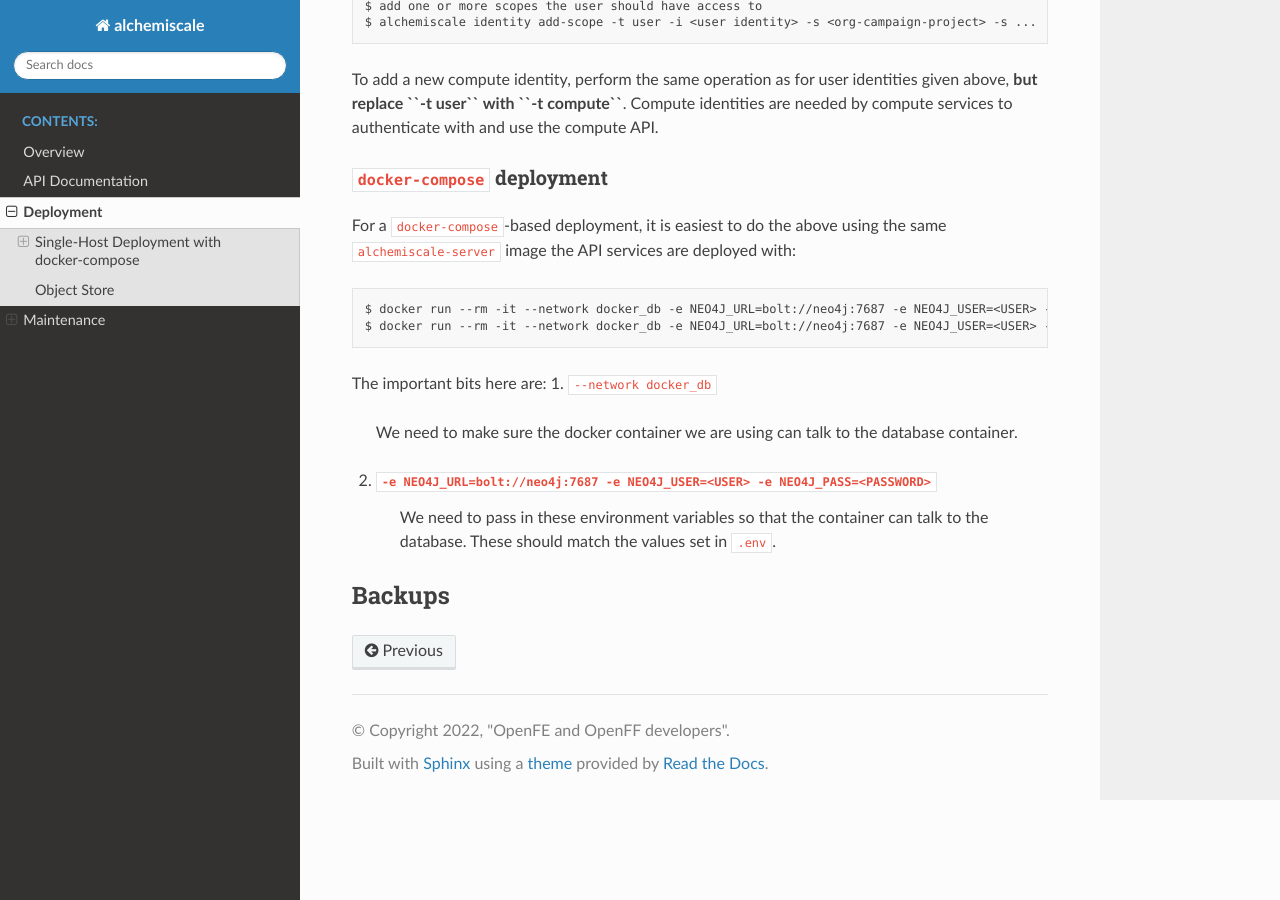
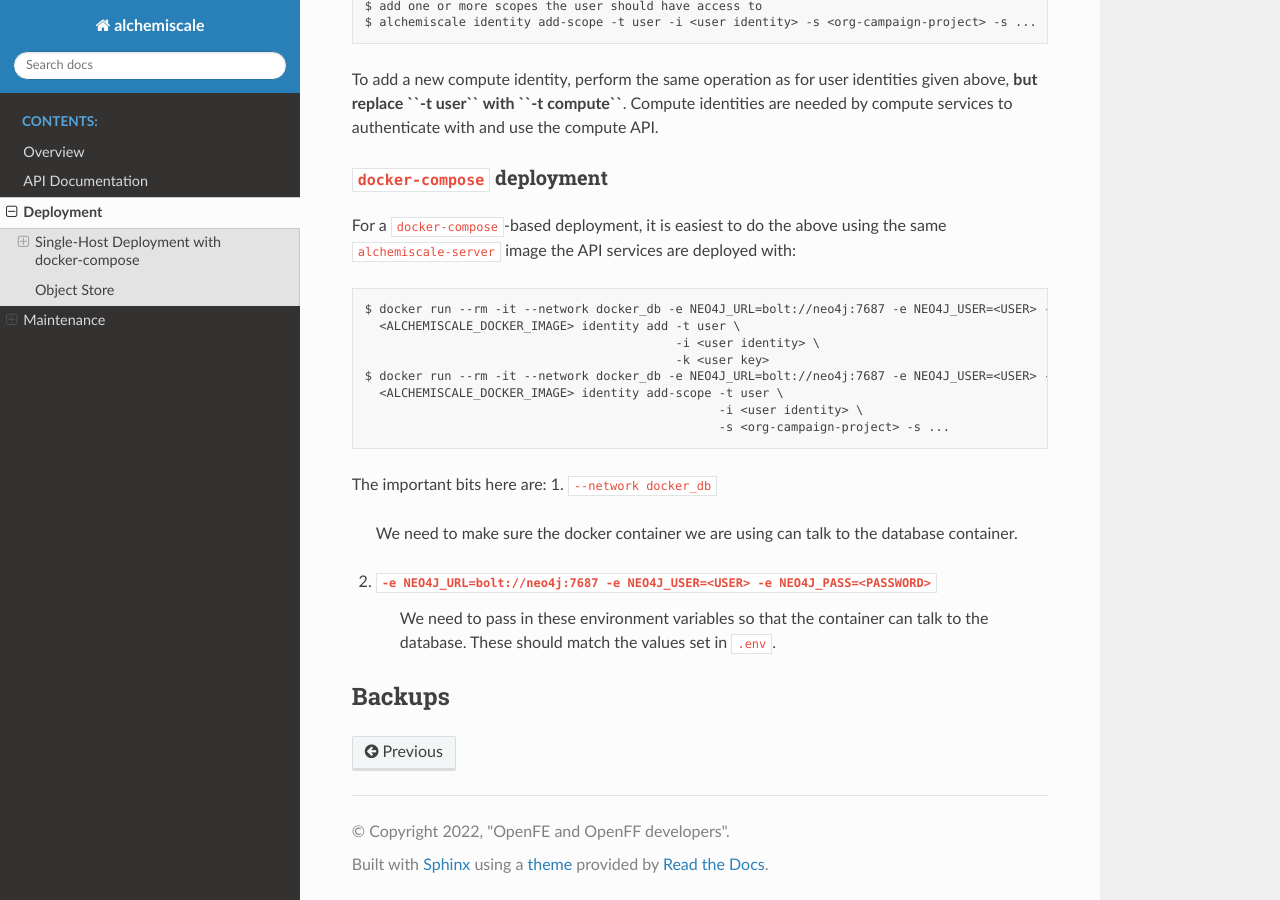
Before and after one commit to OpenFreeEnergy/alchemiscale, a Sphinx documentation site: the page built from docs/deployment.rst, in a window 1280 px wide and 900 px high, scrolled down 3388 px. Built offline with Sphinx 7.4.7 and the Read the Docs theme 2.0.0, drawn with Linux system fonts in a browser that asks for light colours.

Commit message:
Reflowed longer commands

```diff
--- a/docs/deployment.rst
+++ b/docs/deployment.rst
@@ -157,8 +157,14 @@ Compute identities are needed by compute services to authenticate with and use t
 
 For a ``docker-compose``-based deployment, it is easiest to do the above using the same ``alchemiscale-server`` image the API services are deployed with::
 
-    $ docker run --rm -it --network docker_db -e NEO4J_URL=bolt://neo4j:7687 -e NEO4J_USER=<USER> -e NEO4J_PASS=<PASSWORD> <ALCHEMISCALE_DOCKER_IMAGE> identity add -t user -i <user identity> -k <user key>
-    $ docker run --rm -it --network docker_db -e NEO4J_URL=bolt://neo4j:7687 -e NEO4J_USER=<USER> -e NEO4J_PASS=<PASSWORD> <ALCHEMISCALE_DOCKER_IMAGE> identity add-scope -t user -i <user identity> -s <org-campaign-project> -s ...
+    $ docker run --rm -it --network docker_db -e NEO4J_URL=bolt://neo4j:7687 -e NEO4J_USER=<USER> -e NEO4J_PASS=<PASSWORD> \
+      <ALCHEMISCALE_DOCKER_IMAGE> identity add -t user \
+                                               -i <user identity> \
+                                               -k <user key>
+    $ docker run --rm -it --network docker_db -e NEO4J_URL=bolt://neo4j:7687 -e NEO4J_USER=<USER> -e NEO4J_PASS=<PASSWORD> \
+      <ALCHEMISCALE_DOCKER_IMAGE> identity add-scope -t user \
+                                                     -i <user identity> \
+                                                     -s <org-campaign-project> -s ...
 
 The important bits here are:
 1. ``--network docker_db``
```
